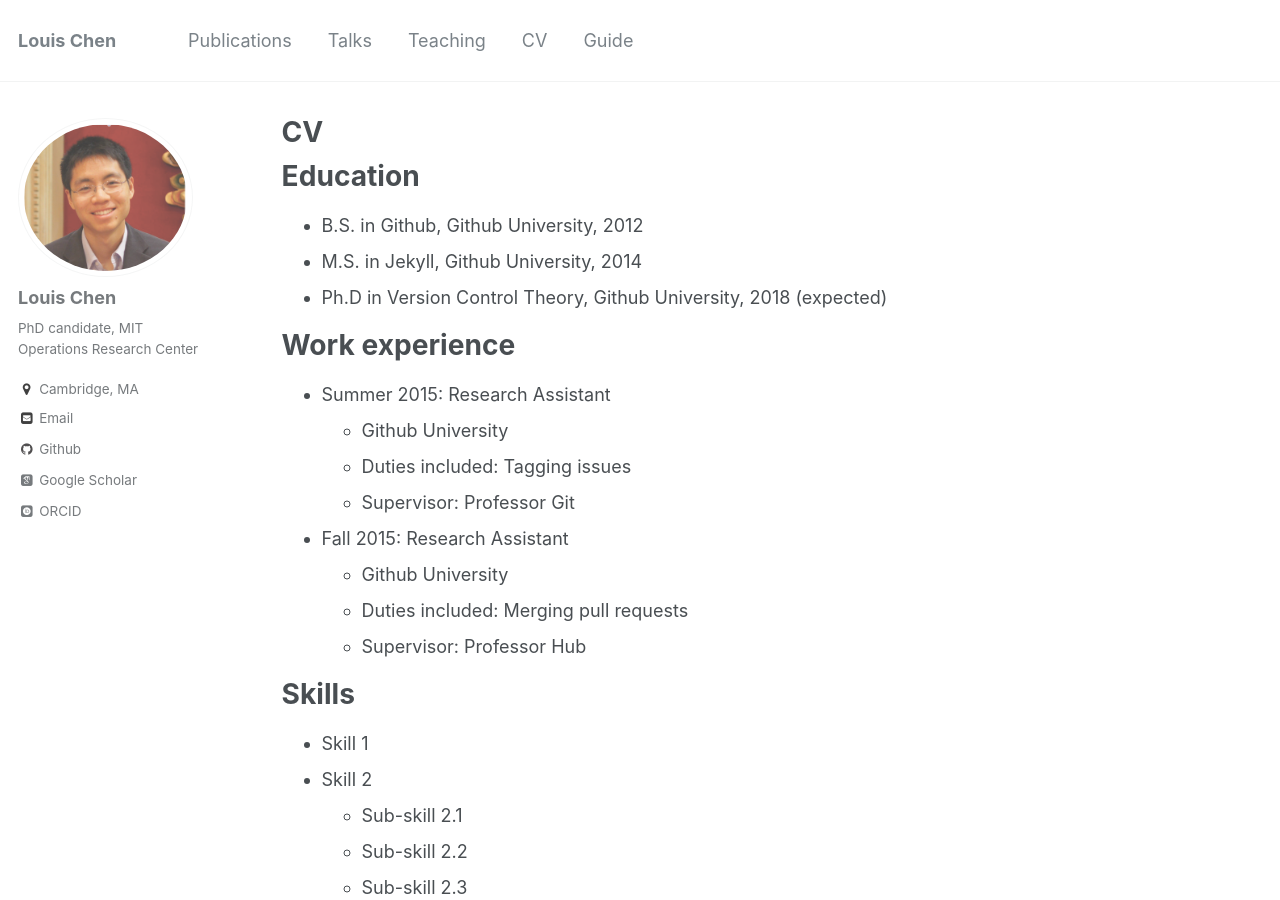
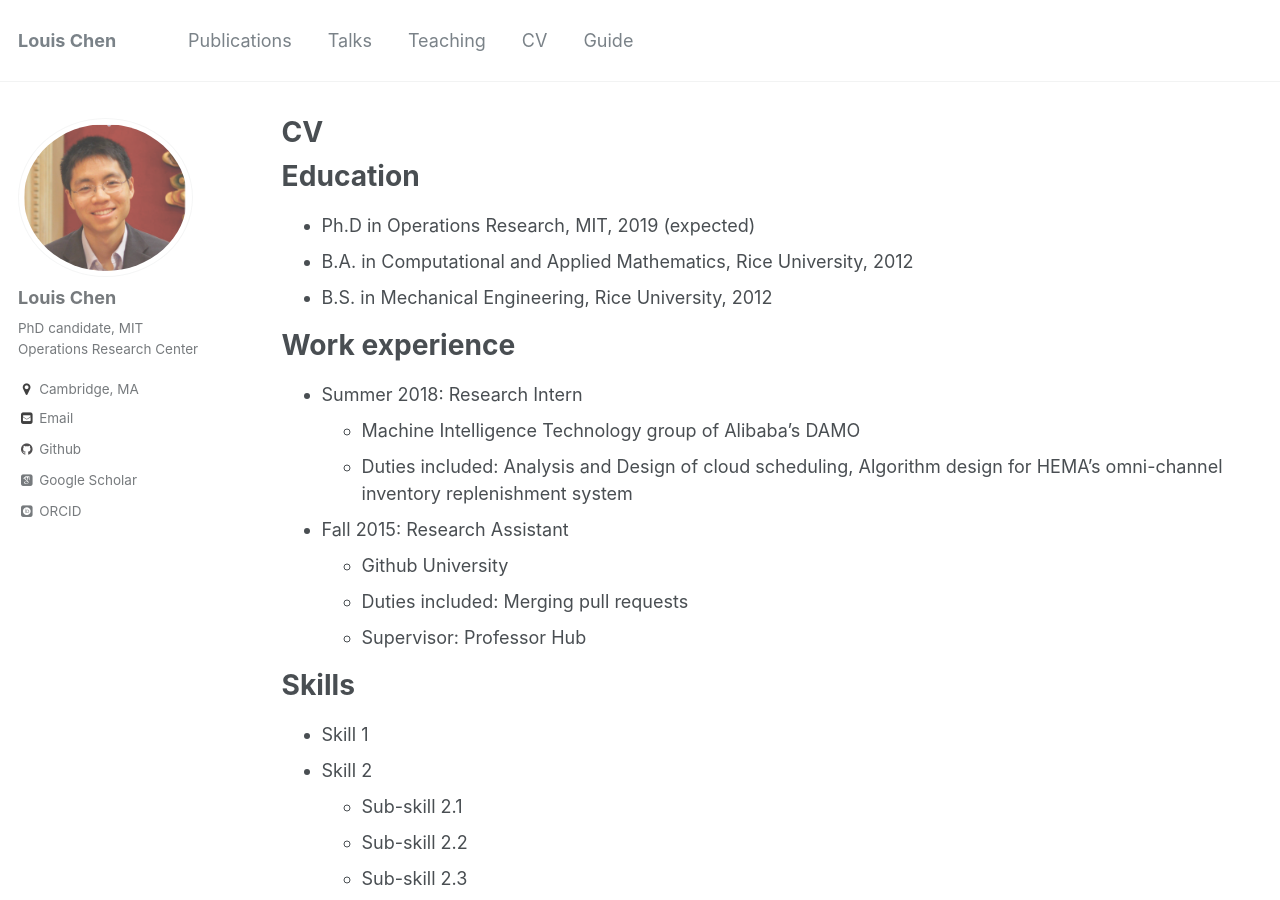
Before and after one commit to LouisLChen/LouisLChen.github.io, a Jekyll site: the page built from _pages/cv.md, in a window 1280 px wide and 900 px high. Built offline with Jekyll 4.4.1, drawn with Linux system fonts in a browser that asks for light colours; some web fonts are replaced.

Commit message:
Update cv.md

```diff
--- a/_pages/cv.md
+++ b/_pages/cv.md
@@ -11,16 +11,15 @@ redirect_from:
 
 Education
 ======
-* B.S. in Github, Github University, 2012
-* M.S. in Jekyll, Github University, 2014
-* Ph.D in Version Control Theory, Github University, 2018 (expected)
+* Ph.D in Operations Research, MIT, 2019 (expected)
+* B.A. in Computational and Applied Mathematics, Rice University, 2012
+* B.S. in Mechanical Engineering, Rice University, 2012
 
 Work experience
 ======
-* Summer 2015: Research Assistant
-  * Github University
-  * Duties included: Tagging issues
-  * Supervisor: Professor Git
+* Summer 2018: Research Intern
+  * Machine Intelligence Technology group of Alibaba's DAMO
+  * Duties included: Analysis and Design of cloud scheduling, Algorithm design for HEMA's omni-channel inventory replenishment system
 
 * Fall 2015: Research Assistant
   * Github University
```
